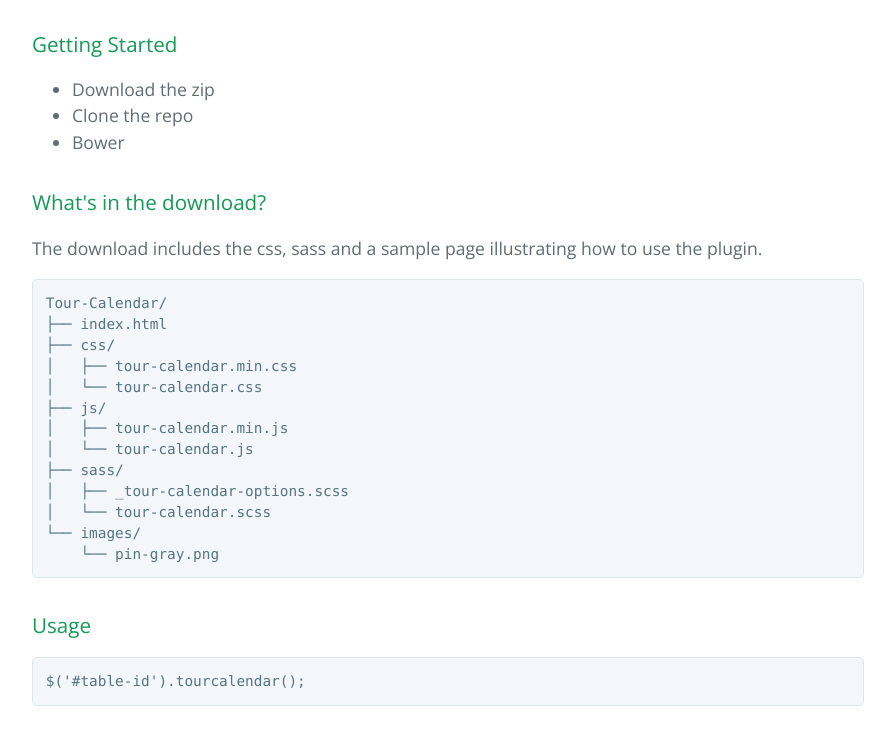
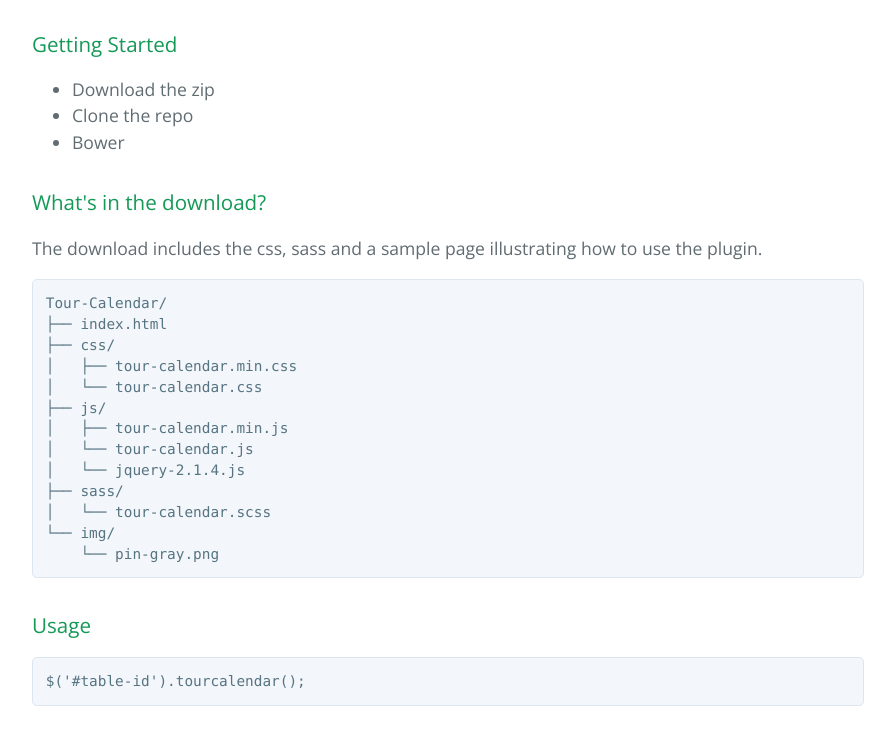
Before and after one commit to sm2x/tour-calendar, a plain HTML site: page index.html in a window 1280 px wide. Shown: the part 519-1254 px from the top of the page, without its empty margins (192-1087 px from the left). Drawn offline with nearby package versions, Linux system fonts and the light colour scheme.

```diff
--- a/index.html
+++ b/index.html
@@ -46,10 +46,10 @@
 ├── js/
 │   ├── tour-calendar.min.js
 │   └── tour-calendar.js
+│   └── jquery-2.1.4.js
 ├── sass/
-│   ├── _tour-calendar-options.scss
 │   └── tour-calendar.scss
-└── images/
+└── img/
     └── pin-gray.png
 </code></pre>
 
```
Also changed, not shown: params.json (+1 -1 lines).
